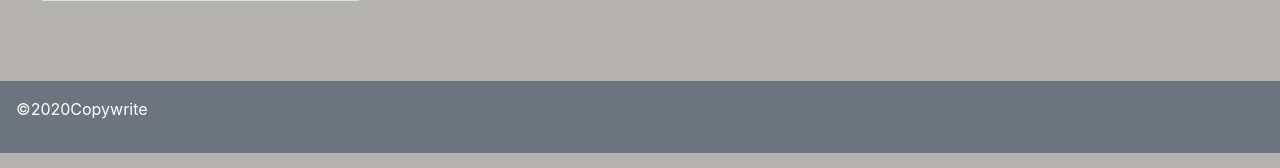
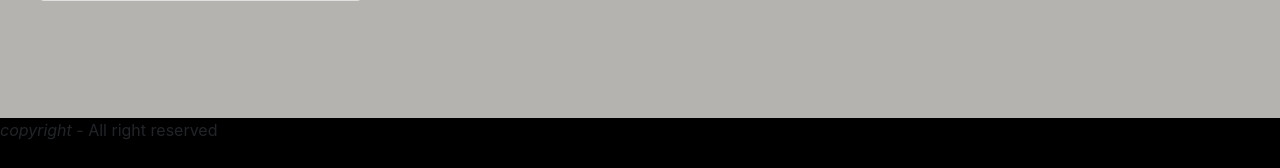
Before and after one commit to LucasWinslow/Bootstrap-Portfolio, a PHP site: page /contact.html in a window 1280 px wide. Shown: the part 632-800 px from the top of the page. Run offline with PHP 8.4, Linux system fonts and the light colour scheme.

Commit message:
footer edited to other html

```diff
--- a/contact.html
+++ b/contact.html
@@ -22,7 +22,8 @@
     <nav class="navbar navbar-expand-lg navbar-light bg-light">
         <h1>
             <a class="navbar-brand" id="pagetitle" href="index.html"> <strong>Lucas Winslow</strong></a>
-        </h1> <!--an h1 was tagged, aslo linked to index.html, and given id of pagetitle.was given<strong>-->
+        </h1>
+        <!--an h1 was tagged, aslo linked to index.html, and given id of pagetitle.was given<strong>-->
         <button class="navbar-toggler" type="button" data-toggle="collapse" data-target="#navbarNav"
             aria-controls="navbarNav" aria-expanded="false" aria-label="Toggle navigation">
             <span class="navbar-toggler-icon"></span>
@@ -37,7 +38,8 @@
                     <a class="nav-link" href="portfolio.html">Portfolio</a> <!-- was linked to portfolio.html-->
                 </li>
                 <li class="nav-item">
-                    <a class="nav-link" href="index.html">About</a> <!--was linked to index.html-->
+                    <a class="nav-link" href="index.html">About</a>
+                    <!--was linked to index.html-->
                 </li>
             </ul>
         </div>
@@ -86,7 +88,14 @@
 
 
     <p></p>
-    <div class="p-3 mb-2 bg-secondary text-white"><p>&copy;2020Copywrite</p></div>
+    <div id="footer">
+        <p>&copy;2020Copywrite</p>
+    </div>
+
+    <div id="part2">
+        <p id="txt6"><i class="material-icons tiny"> copyright</i> - All right reserved</p>
+    </div>
+
 </body>
 
 </html>
--- a/index.css
+++ b/index.css
@@ -1,4 +1,3 @@
-
 
 .container {
     width:60%;
@@ -11,11 +10,6 @@
     margin-bottom:80px;
 }
 
-
-
-
-
-
 #pagetitle {
     background-color: turquoise;
     color: white;
@@ -25,18 +19,20 @@ h1 {
 color: teal;
 }
 
-h2{
-    background-color: darkgray;
-}
-
-.bg {
-    background-image: url(https://assets.awwwards.com/awards/images/2015/04/pattern.jpg);
-}
-
-.footer {
-    background-color: teal;
-}
-
 body{
     background-color: rgb(180, 179, 175) ;
 }
+
+#footer{
+    position: fixed;
+    bottom: 0;
+}
+
+#part2 {
+    width: 100%;
+    height: 50px;
+    background-color: black;
+    position: fixed;
+    bottom:0;
+
+}
```
Also changed, not shown: index.html (+13 -5 lines).
